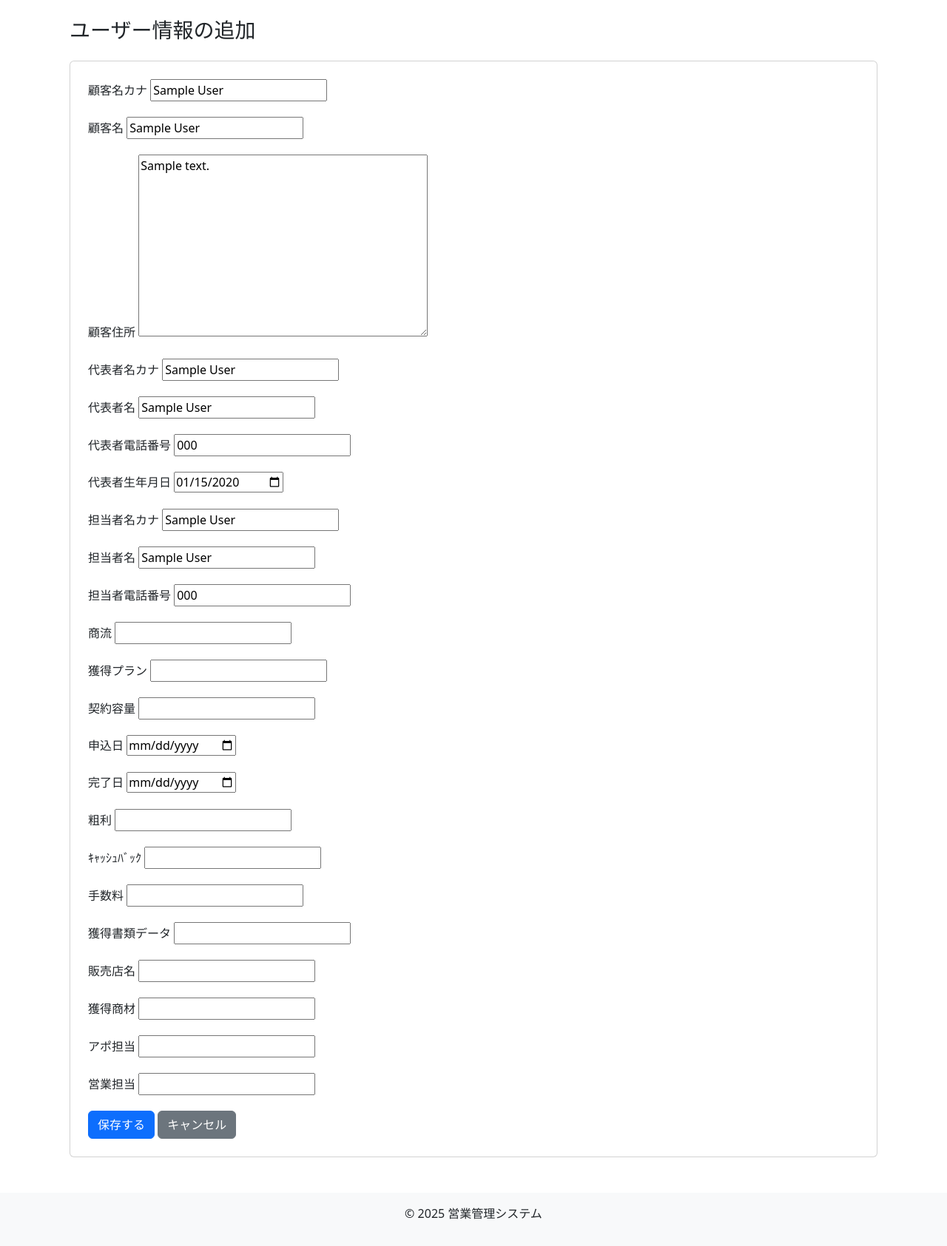
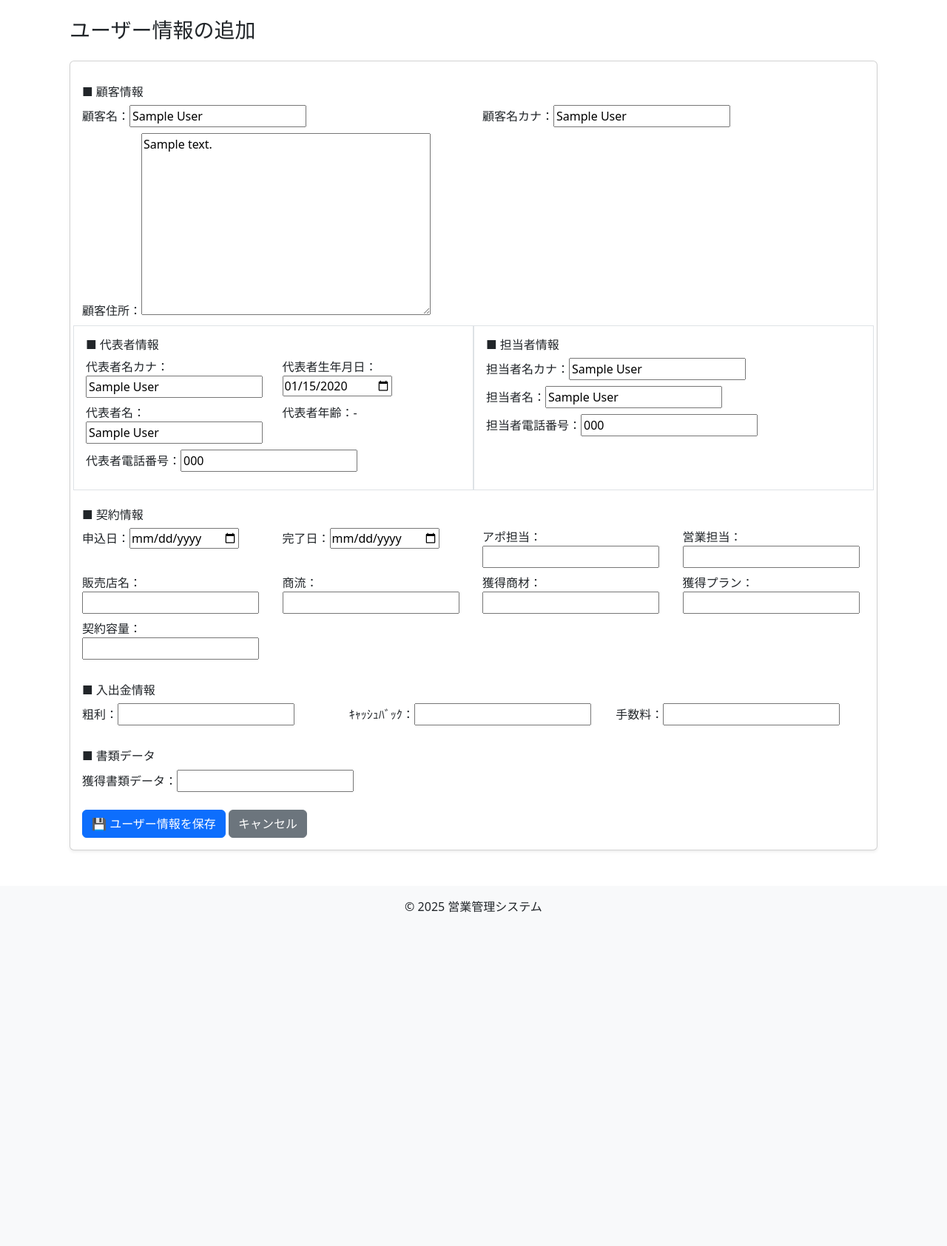
Before and after one commit to Jitian426/saleslist, a Django app: page /company/1/add_user/ in a window 1280 px wide. Shown: the part 56-1741 px from the top of the page at 74% size. After the commit the page ends 1290 px from the top, so only its background shows below. Run offline with Django 5.2, Linux system fonts and the light colour scheme; a user stored in the database is signed in; tables that the repository leaves empty hold one stand-in row (values such as "Sample post").

Commit message:
受注情報の追加機能実装テスト2

```diff
--- a/saleslist/templates/add_user_profile.html
+++ b/saleslist/templates/add_user_profile.html
@@ -3,24 +3,92 @@
 <div class="container mt-4">
   <h3 class="mb-4">ユーザー情報の追加</h3>
 
-  <div class="card p-4">
-    <form method="post" novalidate>
-      {% csrf_token %}
-      {{ form.non_field_errors }}
+  <div class="card shadow-sm">
+    <div class="card-body">
+      <form method="post">
+        {% csrf_token %}
 
-      {% for field in form %}
-        <div class="mb-3">
-          <label for="{{ field.id_for_label }}" class="form-label">{{ field.label }}</label>
-          {{ field }}
-          {% if field.errors %}
-            <div class="text-danger small">{{ field.errors }}</div>
-          {% endif %}
+        <!-- 顧客情報 -->
+        <h6 class="mt-3">■ 顧客情報</h6>
+        <div class="row">
+          <div class="col-md-6 mb-2">
+            {{ form.customer_name.label }}：{{ form.customer_name }}
+          </div>
+          <div class="col-md-6 mb-2">
+            {{ form.customer_name_kana.label }}：{{ form.customer_name_kana }}
+          </div>
+          <div class="col-md-12 mb-2">
+            {{ form.address.label }}：{{ form.address }}
+          </div>
         </div>
-      {% endfor %}
 
-      <button type="submit" class="btn btn-primary">保存する</button>
-      <a href="{% url 'saleslist:company_detail' company.id %}" class="btn btn-secondary">キャンセル</a>
-    </form>
+        <!-- 代表者情報 & 担当者情報 -->
+        <div class="row">
+          <div class="col-md-6 border p-3">
+            <h6>■ 代表者情報</h6>
+            <div class="row mb-2">
+              <div class="col">{{ form.representative_name_kana.label }}：{{ form.representative_name_kana }}</div>
+              <div class="col">{{ form.representative_birthday.label }}：{{ form.representative_birthday }}</div>
+            </div>
+            <div class="row mb-2">
+              <div class="col">{{ form.representative_name.label }}：{{ form.representative_name }}</div>
+              <div class="col">代表者年齢：-</div>
+            </div>
+            <div class="mb-2">
+              {{ form.representative_phone.label }}：{{ form.representative_phone }}
+            </div>
+          </div>
+
+          <div class="col-md-6 border p-3">
+            <h6>■ 担当者情報</h6>
+            <div class="mb-2">{{ form.contact_name_kana.label }}：{{ form.contact_name_kana }}</div>
+            <div class="mb-2">{{ form.contact_name.label }}：{{ form.contact_name }}</div>
+            <div class="mb-2">{{ form.contact_phone.label }}：{{ form.contact_phone }}</div>
+          </div>
+        </div>
+
+        <!-- 契約情報 -->
+        <h6 class="mt-4">■ 契約情報</h6>
+        <div class="row">
+          <div class="col-md-3 mb-2">{{ form.order_date.label }}：{{ form.order_date }}</div>
+          <div class="col-md-3 mb-2">{{ form.complete_date.label }}：{{ form.complete_date }}</div>
+          <div class="col-md-3 mb-2">{{ form.appointment_staff.label }}：{{ form.appointment_staff }}</div>
+          <div class="col-md-3 mb-2">{{ form.sales_staff.label }}：{{ form.sales_staff }}</div>
+
+          <div class="col-md-3 mb-2">{{ form.shop_name.label }}：{{ form.shop_name }}</div>
+          <div class="col-md-3 mb-2">{{ form.distribution.label }}：{{ form.distribution }}</div>
+          <div class="col-md-3 mb-2">{{ form.product.label }}：{{ form.product }}</div>
+          <div class="col-md-3 mb-2">{{ form.plan.label }}：{{ form.plan }}</div>
+          <div class="col-md-3 mb-2">{{ form.capacity.label }}：{{ form.capacity }}</div>
+        </div>
+
+        <!-- 入出金 -->
+        <h6 class="mt-4">■ 入出金情報</h6>
+        <div class="row">
+          <div class="col-md-4 mb-2">{{ form.gross_profit.label }}：{{ form.gross_profit }}</div>
+          <div class="col-md-4 mb-2">{{ form.cashback.label }}：{{ form.cashback }}</div>
+          <div class="col-md-4 mb-2">{{ form.commission.label }}：{{ form.commission }}</div>
+        </div>
+
+        <!-- 書類 -->
+        <h6 class="mt-4">■ 書類データ</h6>
+        <div class="row">
+          <div class="col-md-6 mb-2">
+            {{ form.file_link.label }}：{{ form.file_link }}
+          </div>
+        </div>
+
+        <button type="submit" class="btn btn-primary mt-3">💾 ユーザー情報を保存</button>
+        <a href="{% url 'saleslist:company_detail' company.id %}" class="btn btn-secondary mt-3">キャンセル</a>
+      </form>
+    </div>
   </div>
 </div>
+
+<style>
+.custom-hover-purple:hover {
+  background-color: #c2a4ff !important;
+  color: white !important;
+}
+</style>
 {% endblock %}
```
Also changed, not shown: saleslist/templates/company_detail.html (+10 -2 lines).
